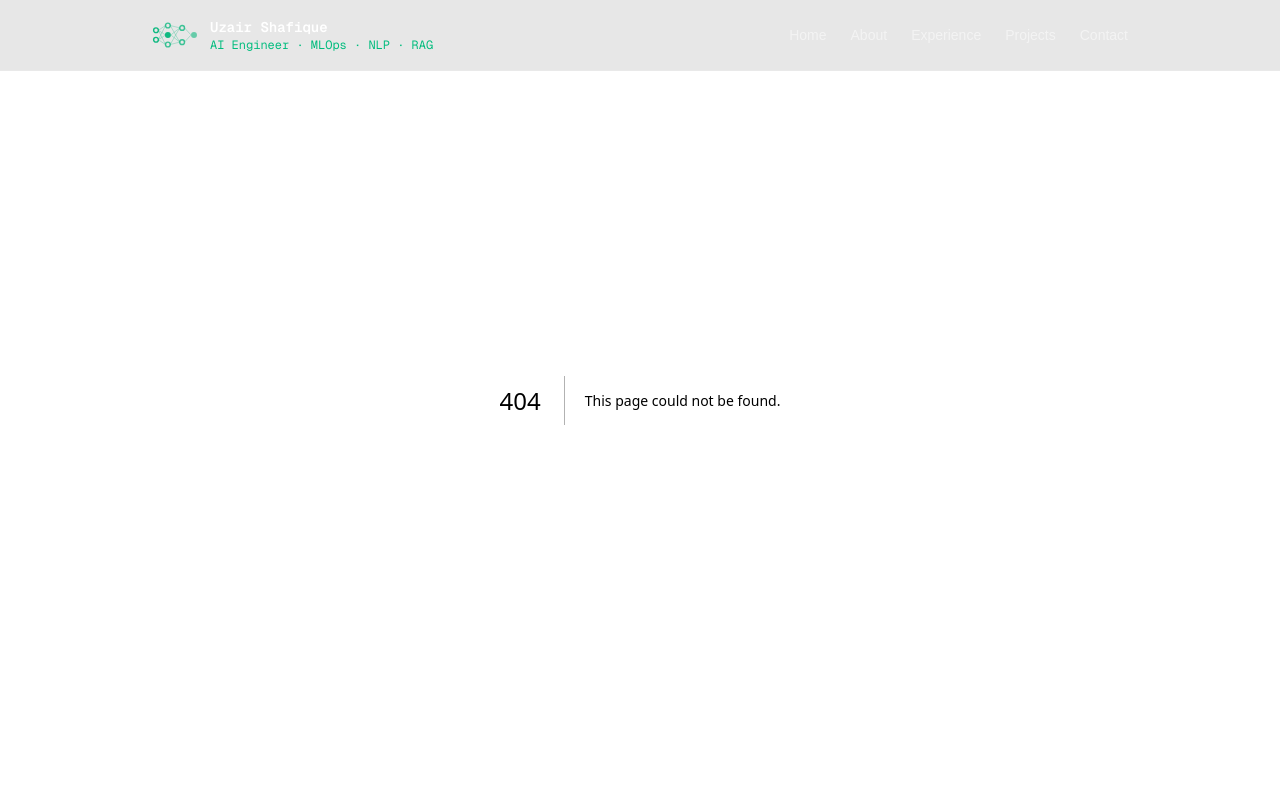
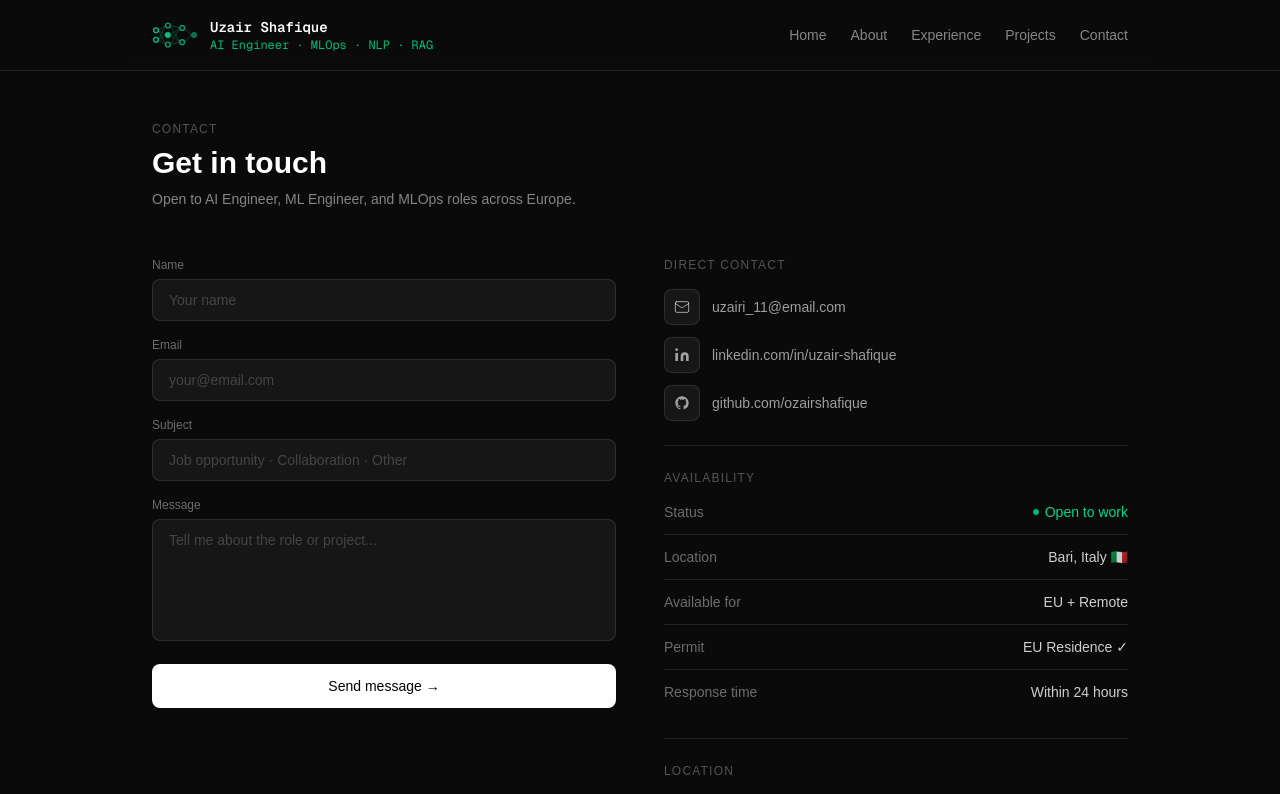
Before and after one commit to ozairshafique/ai-engineer-portfolio, a Next.js app: page /contact in a window 1280 px wide. Before the commit this address had no page. Shown: the top 794 px of the page. Built offline with nearby package versions, Linux system fonts and the light colour scheme; grey boxes are pictures that could not be loaded.

Commit message:
add ContactPages component to render the Contact section

```diff
--- /dev/null
+++ b/app/contact/page.tsx
@@ -0,0 +1,9 @@
+import Contact from "@/components/Contacts";
+
+export default function ContactPages() {
+  return (
+    <div className="min-h-screen pt-14">
+      <Contact />
+    </div>
+  );
+}
```
